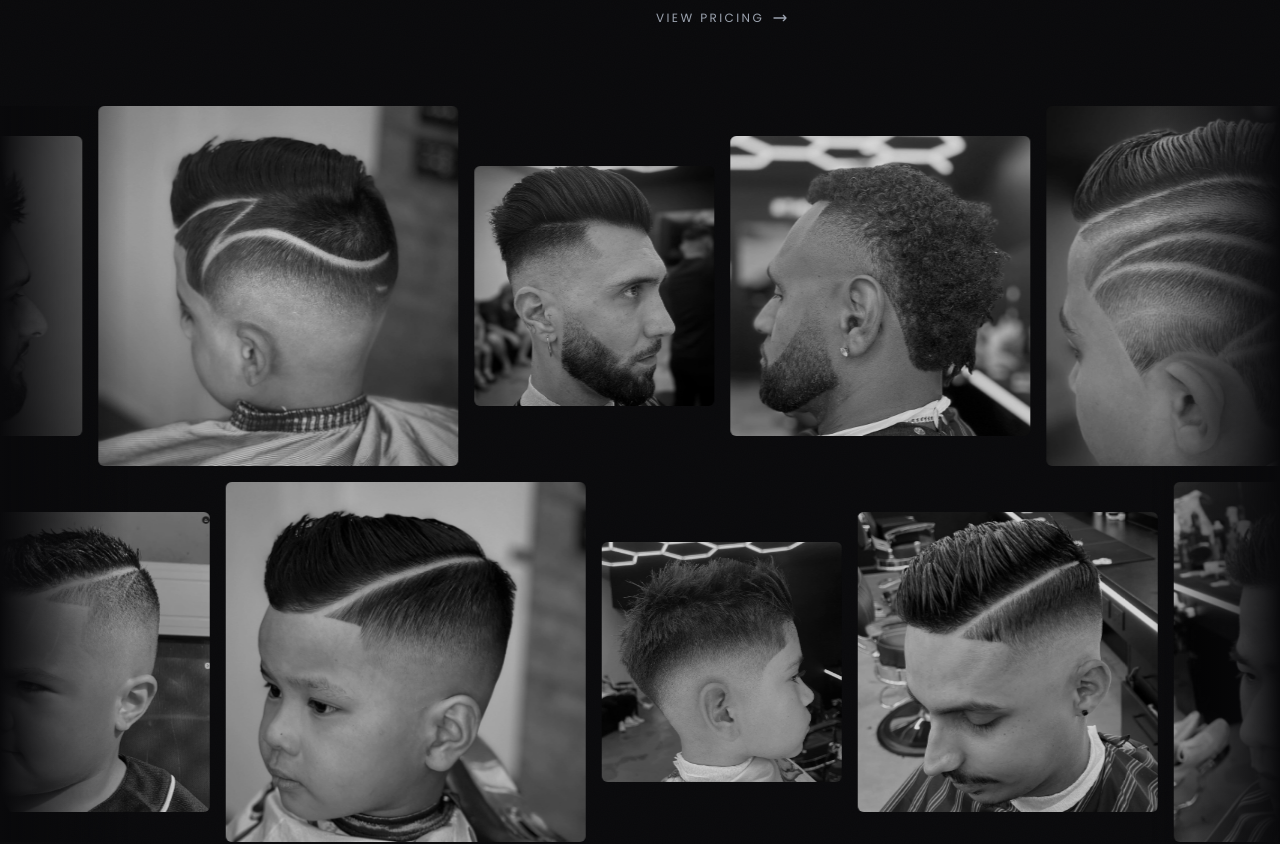
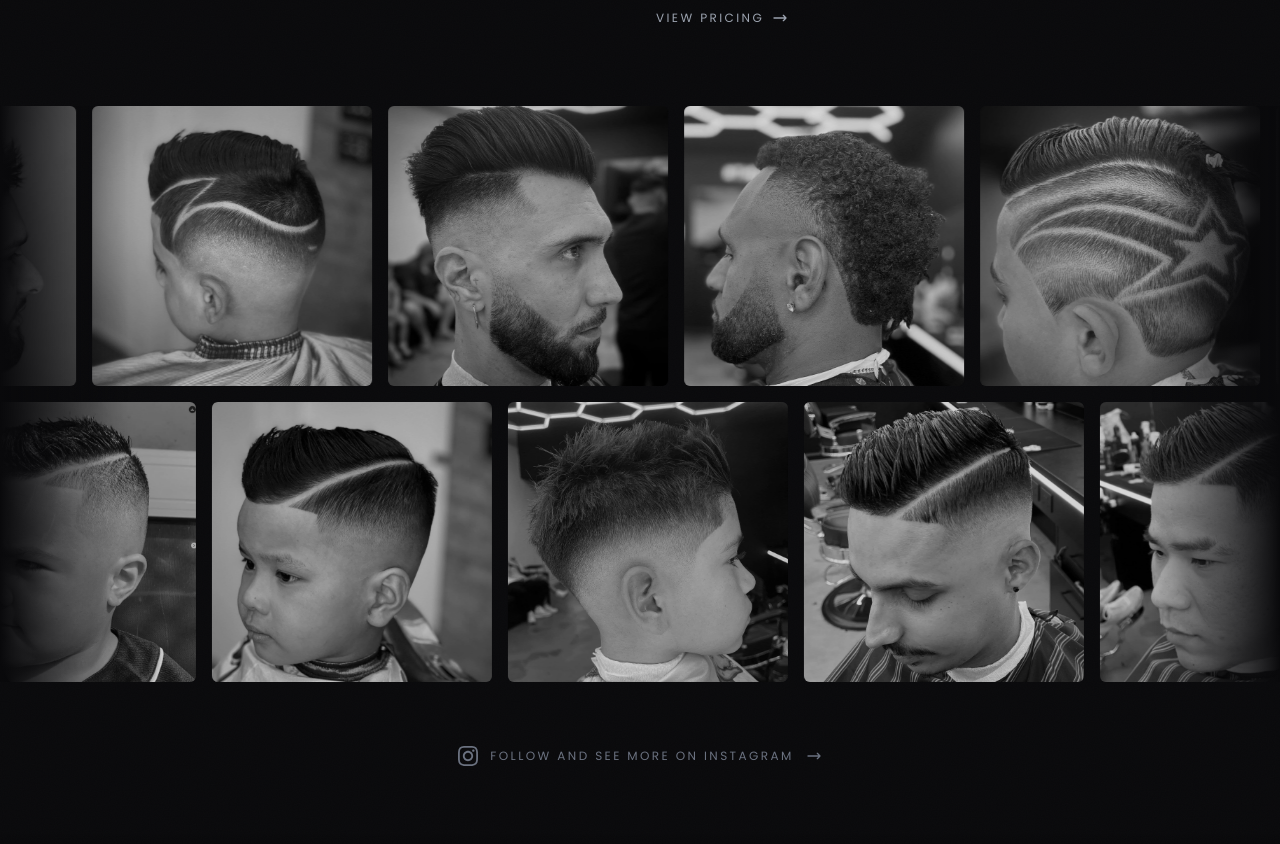
Before and after one commit to pannocotta/modernmancave-v2, a Next.js app: page / in a window 1280 px wide. Shown: the part 2357-3201 px from the top of the page. Built offline with nearby package versions, Linux system fonts and the light colour scheme.

Commit message:
fix(work-marquee): uniform 280px tiles for a gallery feel
Mixed tile sizes read as 'forgot to resize' when all photos share the
same content type and aspect ratio. Uniform squares feel curated; the
two opposite-direction rows + edge fades carry the visual energy.

```diff
--- a/components/WorkMarquee.tsx
+++ b/components/WorkMarquee.tsx
@@ -1,54 +1,48 @@
 import Image from 'next/image'
 
-// All work photos are 800x800 squares — keep tiles square so the cut
-// is never cropped. Vary tile *size* instead for visual rhythm.
-type TileSize = 'sm' | 'md' | 'lg'
+// All work photos are 800x800 squares. Uniform tile size reads as a
+// curated gallery; motion + opposite-direction rows give the energy.
+const TILE_CLASS = 'w-[240px] h-[240px] md:w-[280px] md:h-[280px]'
 
-const SIZE_CLASS: Record<TileSize, string> = {
-  sm: 'w-[200px] h-[200px] md:w-[240px] md:h-[240px]',
-  md: 'w-[240px] h-[240px] md:w-[300px] md:h-[300px]',
-  lg: 'w-[280px] h-[280px] md:w-[360px] md:h-[360px]',
-}
-
-const ROW_TOP: { src: string; size: TileSize }[] = [
-  { src: '/work/1.jpg', size: 'md' },
-  { src: '/work/3.jpg', size: 'lg' },
-  { src: '/work/5.jpg', size: 'sm' },
-  { src: '/work/7.jpg', size: 'md' },
-  { src: '/work/9.jpg', size: 'lg' },
-  { src: '/work/11.jpg', size: 'sm' },
+const ROW_TOP = [
+  '/work/1.jpg',
+  '/work/3.jpg',
+  '/work/5.jpg',
+  '/work/7.jpg',
+  '/work/9.jpg',
+  '/work/11.jpg',
 ]
 
-const ROW_BOTTOM: { src: string; size: TileSize }[] = [
-  { src: '/work/2.jpg', size: 'lg' },
-  { src: '/work/4.jpg', size: 'sm' },
-  { src: '/work/6.jpg', size: 'md' },
-  { src: '/work/8.jpg', size: 'lg' },
-  { src: '/work/10.jpg', size: 'sm' },
-  { src: '/work/12.jpg', size: 'md' },
+const ROW_BOTTOM = [
+  '/work/2.jpg',
+  '/work/4.jpg',
+  '/work/6.jpg',
+  '/work/8.jpg',
+  '/work/10.jpg',
+  '/work/12.jpg',
 ]
 
 function MarqueeRow({
   tiles,
   reverse = false,
 }: {
-  tiles: { src: string; size: TileSize }[]
+  tiles: string[]
   reverse?: boolean
 }) {
   // Render twice for seamless loop — keyframes animate to -50%.
   const doubled = [...tiles, ...tiles]
   return (
     <div className={`work-marquee-track ${reverse ? 'reverse' : ''}`}>
-      {doubled.map((tile, i) => (
+      {doubled.map((src, i) => (
         <div
-          key={`${tile.src}-${i}`}
-          className={`relative shrink-0 overflow-hidden rounded-md group ${SIZE_CLASS[tile.size]}`}
+          key={`${src}-${i}`}
+          className={`relative shrink-0 overflow-hidden rounded-md group ${TILE_CLASS}`}
         >
           <Image
-            src={tile.src}
+            src={src}
             alt="Modern Mancave portfolio"
             fill
-            sizes="(max-width: 768px) 50vw, 33vw"
+            sizes="280px"
             className="object-cover grayscale group-hover:grayscale-0 transition-[filter,transform] duration-700 group-hover:scale-105"
           />
           <div className="absolute inset-0 bg-black/15 group-hover:bg-transparent transition-colors duration-500" />
```
